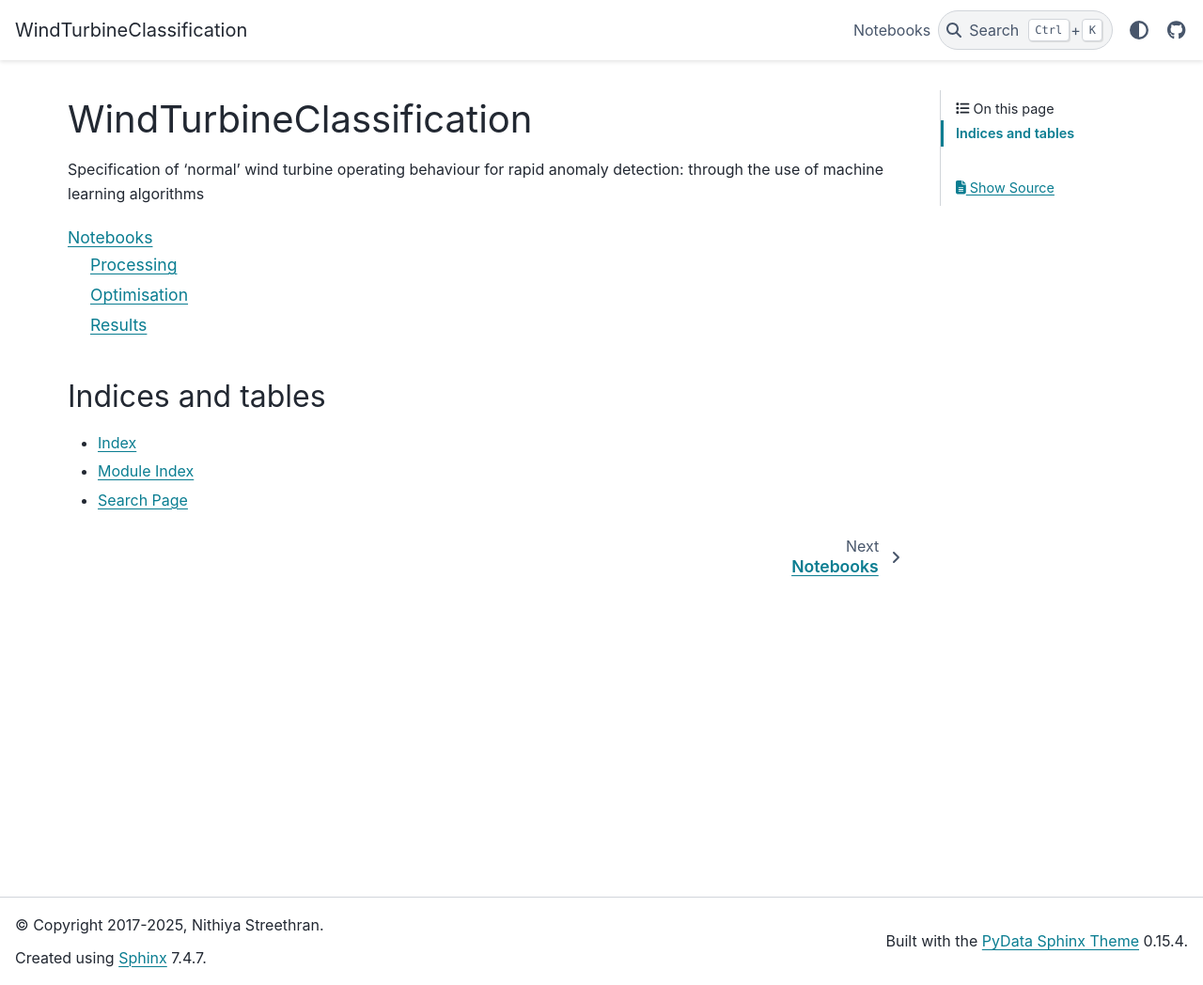
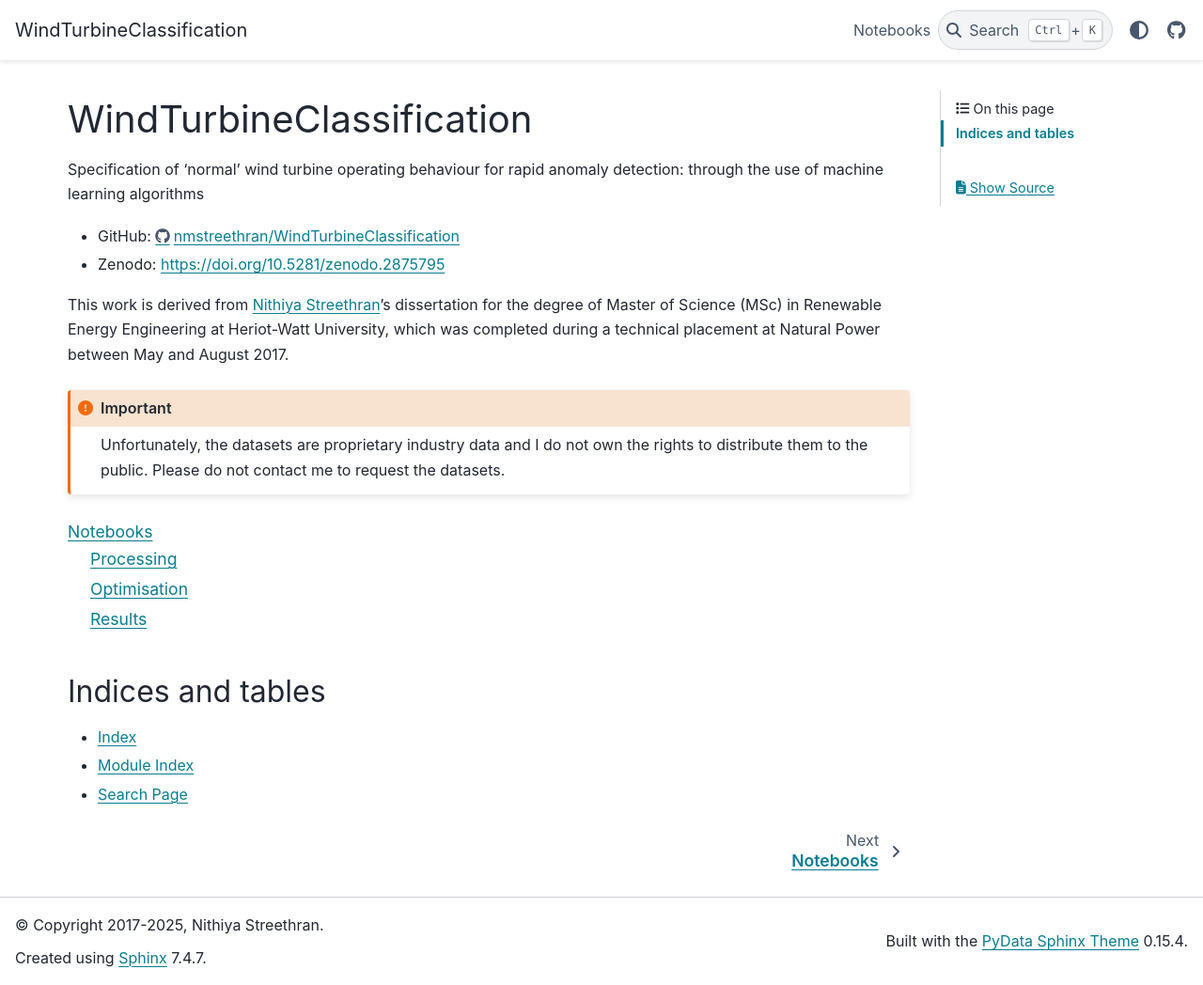
Before and after one commit to nmstreethran/WindTurbineClassification, a Sphinx documentation site: the page built from docs/index.rst, in a window 1280 px wide and 1048 px high. Shown: the whole window at 94% size. Built offline with Sphinx 7.4.7 and the PyData theme 0.15.4, drawn with Linux system fonts in a browser that asks for light colours; pages that are not in the unit, such as notebooks, are missing from menus.

```diff
--- a/docs/index.rst
+++ b/docs/index.rst
@@ -8,6 +8,13 @@ WindTurbineClassification
 
 Specification of 'normal' wind turbine operating behaviour for rapid anomaly detection: through the use of machine learning algorithms
 
+- GitHub: https://github.com/nmstreethran/WindTurbineClassification
+- Zenodo: https://doi.org/10.5281/zenodo.2875795
+
+This work is derived from `Nithiya Streethran <https://github.com/nmstreethran>`_'s dissertation for the degree of Master of Science (MSc) in Renewable Energy Engineering at Heriot-Watt University, which was completed during a technical placement at Natural Power between May and August 2017.
+
+.. important::
+   Unfortunately, the datasets are proprietary industry data and I do not own the rights to distribute them to the public. Please do not contact me to request the datasets.
 
 .. toctree::
    :maxdepth: 2
```
Also changed, not shown: README.md (+3 -11 lines), images/badges/DOI.svg (deleted), images/badges/NOTEBOOK.svg (deleted), images/badges/REPORT.svg (deleted), images/badges/SCRIPT.svg (deleted).
